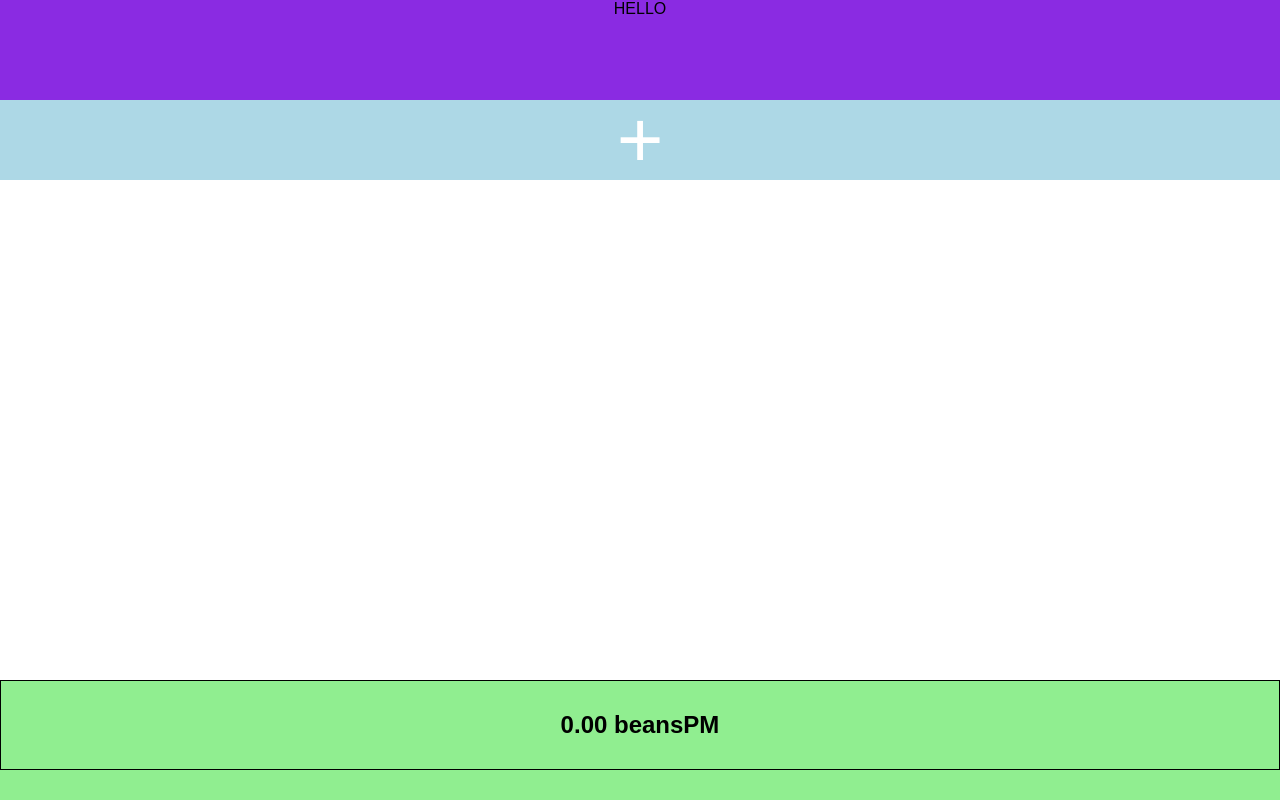
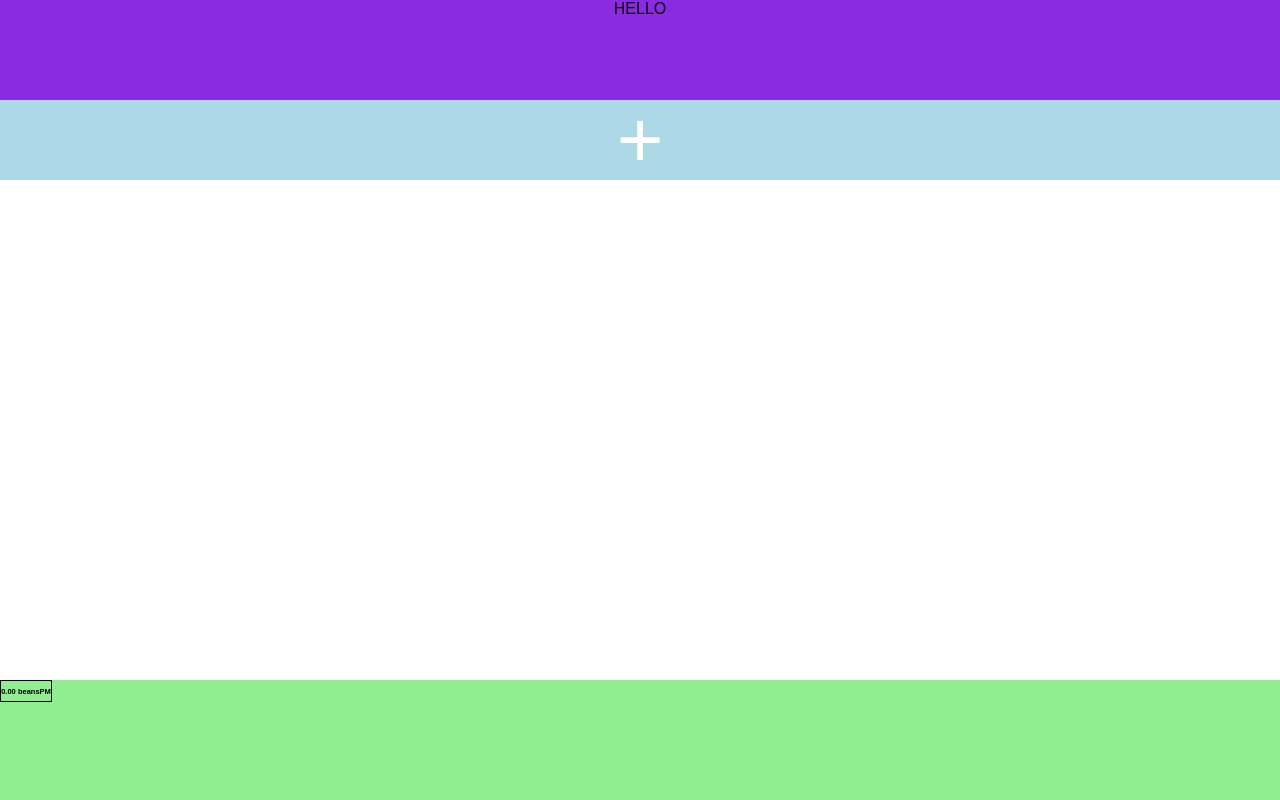
Before and after one commit to JackoGrinch/PolySequencer, a React (Create React App) app: page / in a window 1280 px wide. Built offline with nearby package versions, Linux system fonts and the light colour scheme.

Commit message:
Updated NumberBox to improve scrolling: auto increase/decrease when dragged past a certain threshold

```diff
--- a/src/NumberBox.jsx
+++ b/src/NumberBox.jsx
@@ -1,14 +1,18 @@
 import React, { useState, useEffect } from "react";
 
-//upperLimit, lowerLimit
 function NumberBox(props) {
   const [number, setNumber] = useState(0);
   const [dragging, setDragging] = useState(false);
   const [dragStart, setDragStart] = useState(0);
+  const [dragStartingPoint, setDragStartingPoint] = useState(0);
+  const [totalDragDistance, setTotalDragDistance] = useState(0);
 
   useEffect(() => {
+    let intervalId;
+
     const handleMouseUp = () => {
       setDragging(false);
+      clearInterval(intervalId);
     };
 
     const handleMouseMove = (e) => {
@@ -16,15 +20,26 @@ function NumberBox(props) {
         const dragEnd = e.clientY;
         const difference = dragEnd - dragStart;
 
+        setTotalDragDistance(dragStartingPoint - e.clientY);
+
         if (difference > 0) {
-          if (number !== props.lowerLimit) setNumber(number - props.increment);
+          setNumber((prevNumber) => prevNumber - props.increment);
         } else if (difference < 0) {
-          if (number !== props.upperLimit) setNumber(number + props.increment);
+          setNumber((prevNumber) => prevNumber + props.increment);
         }
-
         setDragStart(dragEnd);
       }
     };
+
+    if (dragging && !intervalId) {
+      intervalId = setInterval(() => {
+        if (totalDragDistance < -100) {
+          setNumber((prevNumber) => prevNumber - props.increment);
+        } else if (totalDragDistance > 100) {
+          setNumber((prevNumber) => prevNumber + props.increment);
+        }
+      }, 100);
+    }
 
     window.addEventListener("mouseup", handleMouseUp);
     window.addEventListener("mousemove", handleMouseMove);
@@ -32,25 +47,18 @@ function NumberBox(props) {
     return () => {
       window.removeEventListener("mouseup", handleMouseUp);
       window.removeEventListener("mousemove", handleMouseMove);
+      clearInterval(intervalId);
     };
-  }, [dragging, dragStart, number]);
+  }, [dragging, dragStart, totalDragDistance]);
 
   const handleMouseDown = (e) => {
     setDragging(true);
     setDragStart(e.clientY);
+    setDragStartingPoint(e.clientY);
   };
 
   return (
-    <div
-      style={{
-        border: "1px solid black",
-        padding: "10px",
-        textAlign: "center",
-        userSelect: "none",
-        cursor: "ns-resize"
-      }}
-      onMouseDown={handleMouseDown}
-    >
+    <div className="NumberBox" onMouseDown={handleMouseDown}>
       <h2>
         {number.toFixed(props.decimalPlace)} {props.suffix}
       </h2>
--- a/src/styles.css
+++ b/src/styles.css
@@ -79,3 +79,13 @@ body {
   bottom: 0;
   position: absolute;
 }
+
+.NumberBox {
+  user-select: none;
+  border-width: 1px;
+  border-style: solid;
+  border-color: black;
+  width: 50px;
+  height: 20px;
+  font-size: 5px;
+}
```
